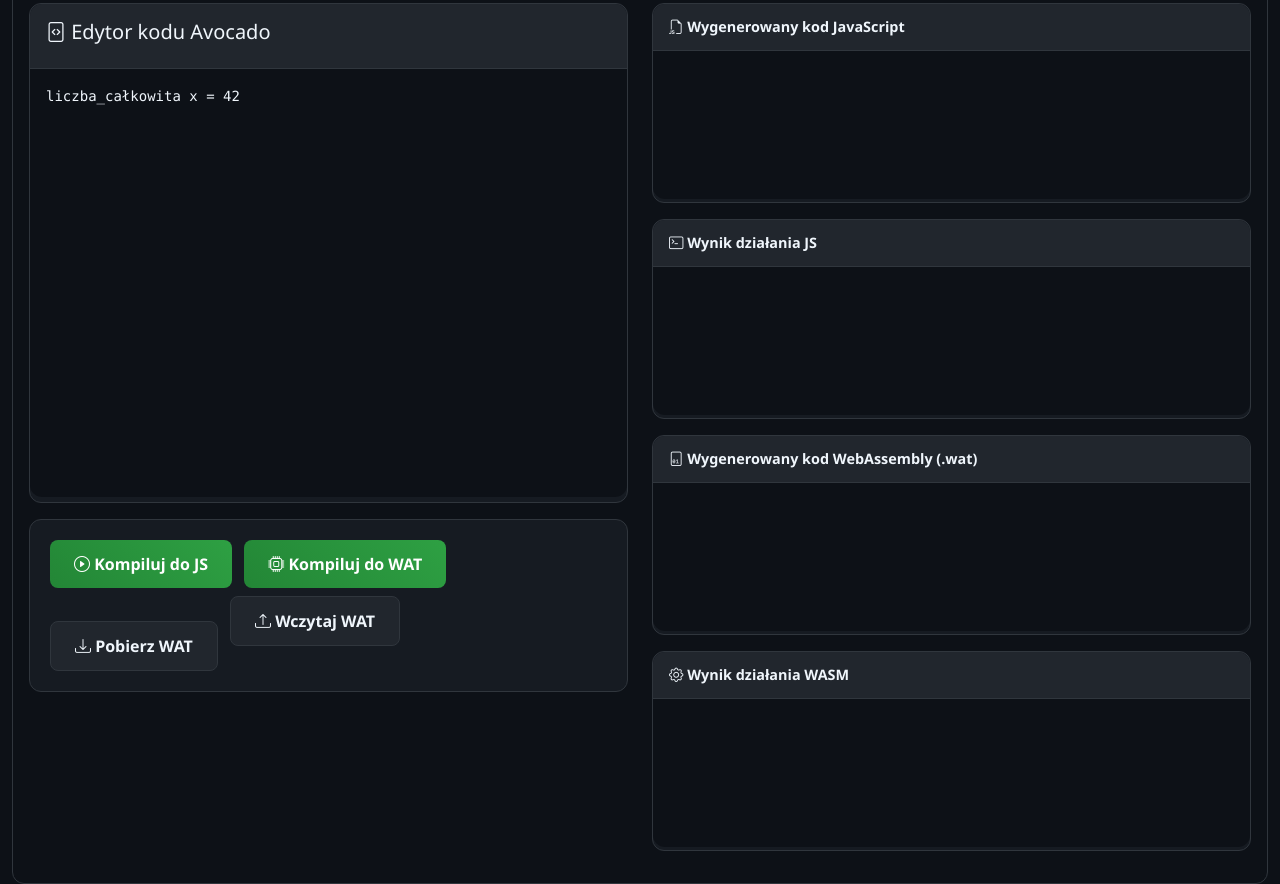
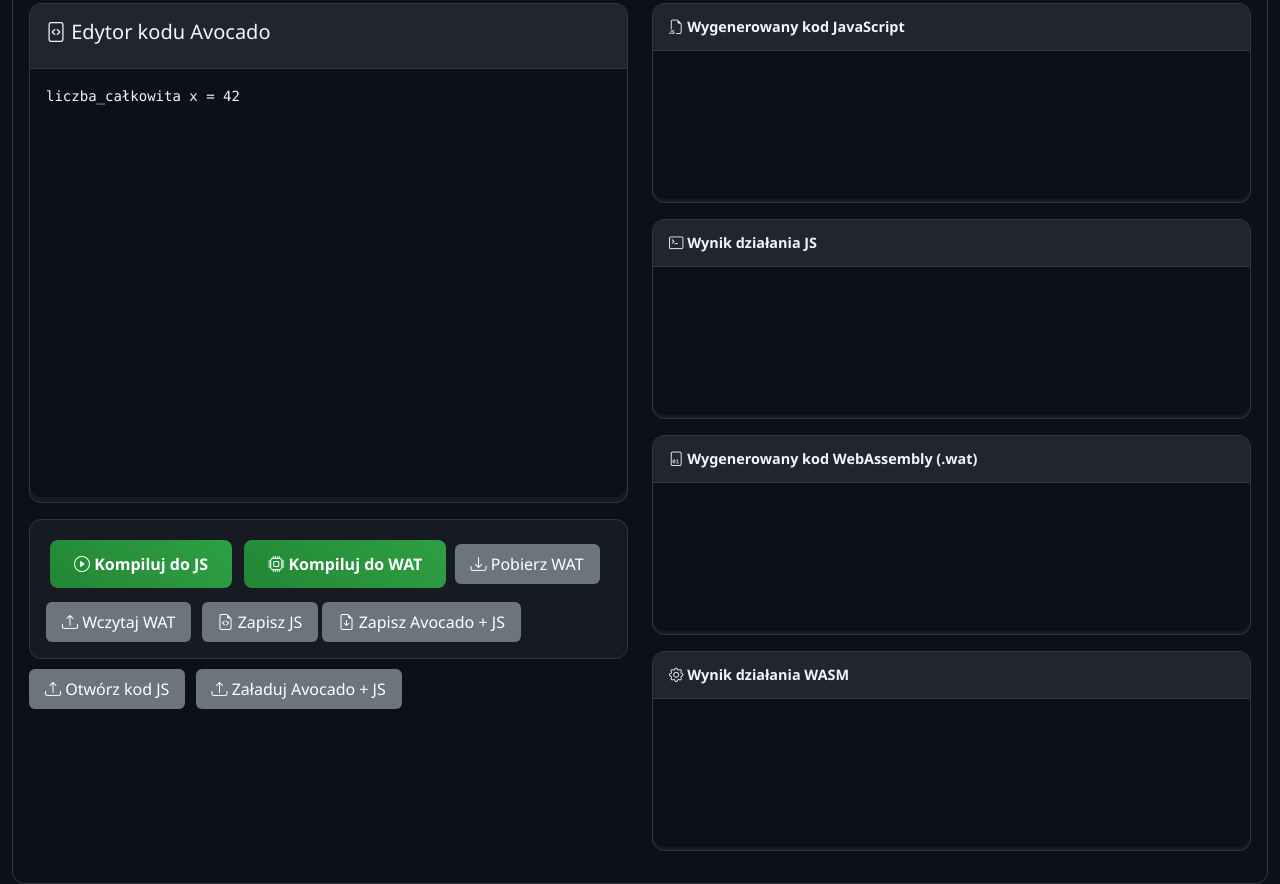
Before and after one commit to Programista-Art/Avocado-webassembly, a plain HTML site: page index.html in a window 1280 px wide. Shown: the part 267-1151 px from the top of the page. Drawn offline with nearby package versions, Linux system fonts and the light colour scheme; a script that the page names is missing.

Commit message:
Dodane przyciski zapisz i załaduj z pliku js i avocado

```diff
--- a/index.html
+++ b/index.html
@@ -26,7 +26,7 @@
       </div>
     </div>
   </nav>
-
+<!--  -->
   <div class="container-fluid" style="margin-top: 80px;">
     <div class="main-container">
       <!-- Syntax Help -->
@@ -48,7 +48,7 @@
             <textarea id="input" class="form-control code-editor scrollbar-custom" placeholder="liczba_całkowita x := 42&#10;dodaj x 8"></textarea>
           </div>
 
-          <!-- Control Buttons -->
+                  <!-- Control Buttons -->
           <div class="btn-group-custom">
             <button class="btn btn-custom" onclick="compileAvocado()">
               <i class="bi bi-play-circle"></i> Kompiluj do JS
@@ -65,9 +65,35 @@
                 <i class="bi bi-upload"></i> Wczytaj WAT
               </button>
             </div>
+
+            <!-- Nowe przyciski do zapisu -->
+            <button class="btn btn-secondary-custom" onclick="zapiszJS()">
+              <i class="bi bi-file-earmark-code"></i> Zapisz JS
+            </button>
+
+            <button class="btn btn-secondary-custom" onclick="zapiszAvocadoIZJS()">
+              <i class="bi bi-file-earmark-arrow-down"></i> Zapisz Avocado + JS
+            </button>
           </div>
-        </div>
 
+                <!-- Otwórz kod JS -->
+            <div class="file-input-wrapper">
+              <input type="file" id="fileInputJS" accept=".js" style="display: none;" onchange="zaladujJS()">
+              <button class="btn btn-secondary-custom" onclick="document.getElementById('fileInputJS').click()">
+                <i class="bi bi-upload"></i> Otwórz kod JS
+              </button>
+            </div>
+
+            <!-- Załaduj Avocado + JS -->
+            <div class="file-input-wrapper">
+              <input type="file" id="fileInputAvocadoJS" accept=".avocado,.txt" style="display: none;" onchange="zaladujAvocadoIZJS()">
+              <button class="btn btn-secondary-custom" onclick="document.getElementById('fileInputAvocadoJS').click()">
+                <i class="bi bi-upload"></i> Załaduj Avocado + JS
+              </button>
+            </div>
+          </div>
+
+        <!-- <button onclick="zapisz()">Zapisz do pliku</button> -->
         <!-- Right Side - Output Panels -->
         <div class="col-lg-6">
           <div class="output-panel">
@@ -110,21 +136,11 @@
   </script>
  <script src="tokenize.js"></script>
  <script src="parser.js"></script>
-  <script src="generatejs.js"></script>
-  <script>
+ <script src="generatejs.js"></script>
+ <script src="save_source_code.js"></script>
+ <script>
 
-    // funkcja w osobnym pliku generatejs.js
-    // function generateJS(ast) {
-    //   if (ast.type === 'Declare') {
-    //     return `let ${ast.name} = ${ast.value};`;
-    //   }
-    //   if (ast.type === 'Add') {
-    //     return `console.log(${ast.left} + ${ast.right});`;
-    //   }
-    //   if (ast.type === 'Print') {
-    //     return `document.getElementById('result').textContent += ${JSON.stringify(ast.value)};`;
-    //   }
-    // }
+
 
     function generateWAT(ast) {
       if (ast.type === 'Add') {
--- a/style.css
+++ b/style.css
@@ -128,27 +128,23 @@
     }
 
     .btn-secondary-custom {
-      background: #21262d;
-      border: 1px solid #30363d;
-      color: #f0f6fc;
-      font-weight: 600;
-      padding: 0.75rem 1.5rem;
-      border-radius: 8px;
-      transition: all 0.2s ease;
-      margin: 0.25rem;
+    background-color: #6c757d;
+    color: white;
+    border: none;
+    padding: 8px 16px;
+    border-radius: 6px;
+    transition: background-color 0.3s ease;
     }
 
     .btn-secondary-custom:hover {
-      background: #30363d;
-      border-color: #484f58;
-      color: #f0f6fc;
-      transform: translateY(-1px);
+  background-color: #5a6268;
     }
 
     .file-input-wrapper {
-      position: relative;
-      overflow: hidden;
-      display: inline-block;
+    display: inline-block;
+    position: relative;
+    margin-right: 6px;
+    margin-top: 10px;
     }
 
     .file-input-wrapper input[type=file] {
```
